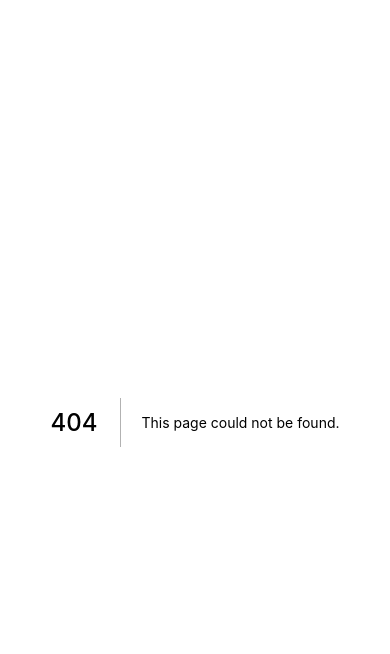
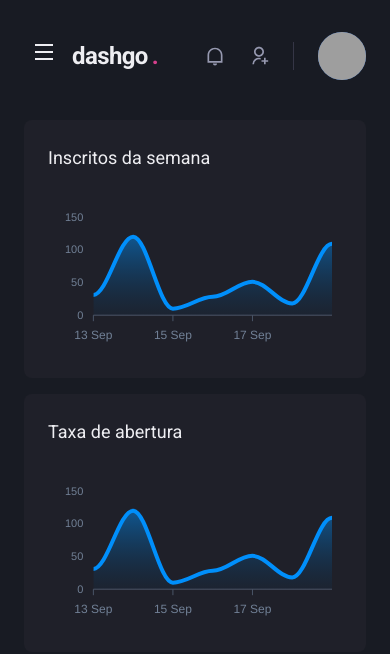
Before and after one commit to magaliais/Dashgo, a Next.js app: page /dashboard in a window 390 px wide. Before the commit this address had no page. Shown: the top 654 px of the page. Built offline with nearby package versions, Linux system fonts and the light colour scheme; grey boxes are pictures that could not be loaded.

Commit message:
👌 IMPROVE: responsive dashboard

```diff
--- /dev/null
+++ b/src/pages/dashboard.tsx
@@ -0,0 +1,98 @@
+import React from 'react'
+import dynamic from 'next/dynamic';
+import { Box, Flex, SimpleGrid, Text, theme } from '@chakra-ui/react'
+import { Header } from '../components/Header'
+import { Sidebar } from '../components/Sidebar';
+
+// * dynamic é uma função do Next utilizada para fazer lazy-loading
+// ? Neste caso, a opção 'ssr: false' define que o Chart só será carregado pelo lado
+// ? do browser, e não pelo servidor do Next
+const Chart = dynamic(() => import('react-apexcharts'), {
+  ssr: false,
+});
+
+const options = {
+  chart: {
+    toolbar: {
+      show: false,
+    },
+    zoom: {
+      enabled: false,
+    },
+    foreColor: theme.colors.gray[500],
+  },
+  grid: {
+    show: false,
+  },
+  dataLabels: {
+    enabled: false,
+  },
+  tooltip: {
+    enabled: false,
+  },
+  xaxis: {
+    type: "datetime",
+    axisBorder: {
+      color: theme.colors.gray[600],
+    },
+    axisTicks: {
+      color: theme.colors.gray[600],
+    },
+    categories: [
+      '2022-09-13T00:00:00.000Z',
+      '2022-09-14T00:00:00.000Z',
+      '2022-09-15T00:00:00.000Z',
+      '2022-09-16T00:00:00.000Z',
+      '2022-09-17T00:00:00.000Z',
+      '2022-09-18T00:00:00.000Z',
+      '2022-09-19T00:00:00.000Z',
+    ]
+  },
+  fill: {
+    opacity: 0.3,
+    type: 'gradient',
+    gradient: {
+      shade: 'dark',
+      opacityFrom: 0.7,
+      opacityTo: 0.3,
+    }
+  }
+};
+
+const series = [
+  { name: 'series1', data: [31, 120, 10, 28, 51, 18, 109] }
+];
+
+export default function Dashboard() {
+  return (
+    <Flex direction="column" h="100vh">
+      <Header />
+
+      <Flex w="100%" my="6" maxW={1480} mx="auto" px="6">
+        <Sidebar />
+
+        <SimpleGrid flex="1" gap="4" minChildWidth="320px" align="flex-start">
+          <Box
+            p={["6", "8"]}
+            bg="gray.800"
+            borderRadius={8}
+            pb="4"
+          >
+            <Text fontSize="lg" mb="4">Inscritos da semana</Text>
+            <Chart type='area' height={160} options={options} series={series} />
+          </Box>
+          <Box
+            p={["6", "8"]}
+            bg="gray.800"
+            borderRadius={8}
+            pb="4"
+          >
+            <Text fontSize="lg" mb="4">Taxa de abertura</Text>
+            <Chart type='area' height={160} options={options} series={series} />
+          </Box>
+
+        </SimpleGrid>
+      </Flex>
+    </Flex>
+  );
+}
```
